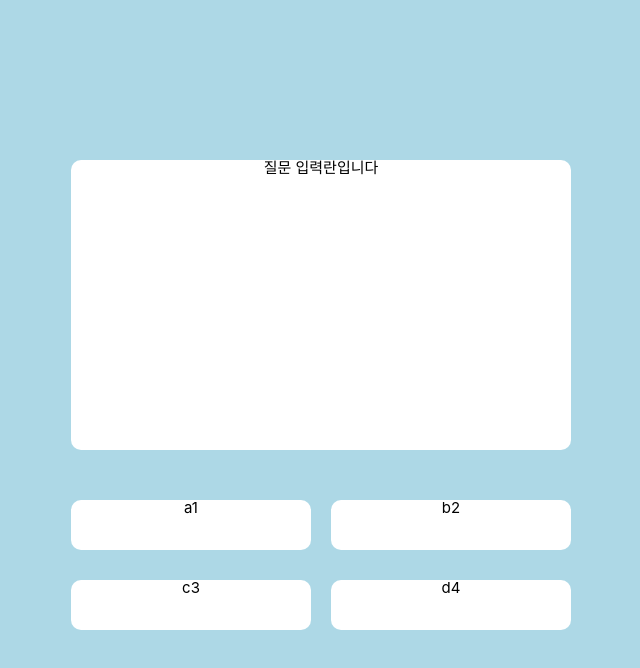
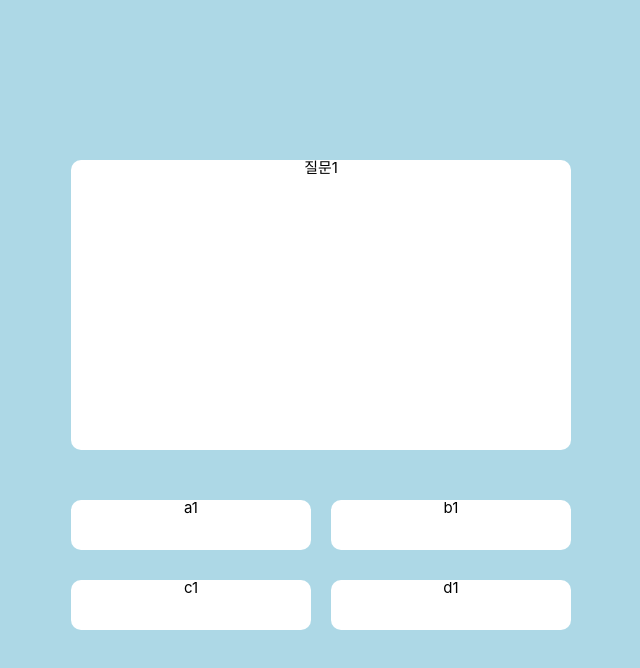
Before and after one commit to spaceenterbs/mini_project_2, a React (Create React App) app in the folder team-project/: page /container in a window 1280 px wide. Shown: the top 668 px of the page, without its empty margins (319-959 px from the left). Built offline with nearby package versions, Linux system fonts and the light colour scheme.

Commit message:
클릭 테스트 2

```diff
--- a/team-project/src/frontend/component/Container.jsx
+++ b/team-project/src/frontend/component/Container.jsx
@@ -39,20 +39,31 @@ const Grid = styled.div`
 `;
 let count = 0;
 function Container(props) {
+    const questionBox = [
+        '질문2',
+        '질문3',
+        '질문4',
+        '질문5',
+        '질문6',
+        '질문7',
+        '질문8',
+    ];
     const answerBoxA = ['a2', 'a3', 'a4', 'a5', 'a6', 'a7', 'a8'];
     const answerBoxB = ['b2', 'b3', 'b4', 'b5', 'b6', 'b7', 'b8'];
     const answerBoxC = ['c2', 'c3', 'c4', 'c5', 'c6', 'c7', 'c8'];
     const answerBoxD = ['d2', 'd3', 'd4', 'd5', 'd6', 'd7', 'd8'];
+    const [question, setQuestion] = useState('질문1');
     const [answerA, setAnswerA] = useState('a1');
-    const [answerB, setAnswerB] = useState('b2');
-    const [answerC, setAnswerC] = useState('c3');
-    const [answerD, setAnswerD] = useState('d4');
+    const [answerB, setAnswerB] = useState('b1');
+    const [answerC, setAnswerC] = useState('c1');
+    const [answerD, setAnswerD] = useState('d1');
 
     const handleAnswer = () => {
         setAnswerA(answerBoxA[count]);
         setAnswerB(answerBoxB[count]);
         setAnswerC(answerBoxC[count]);
         setAnswerD(answerBoxD[count]);
+        setQuestion(questionBox[count]);
         count++;
     };
     return (
@@ -60,7 +71,7 @@ function Container(props) {
             <StyledContainer className="container">
                 <Wrapper className="wrapper">
                     <QBox className="box_question">
-                        <div>질문 입력란입니다</div>
+                        <div>{question}</div>
                     </QBox>
                     <Grid>
                         <Box
```
